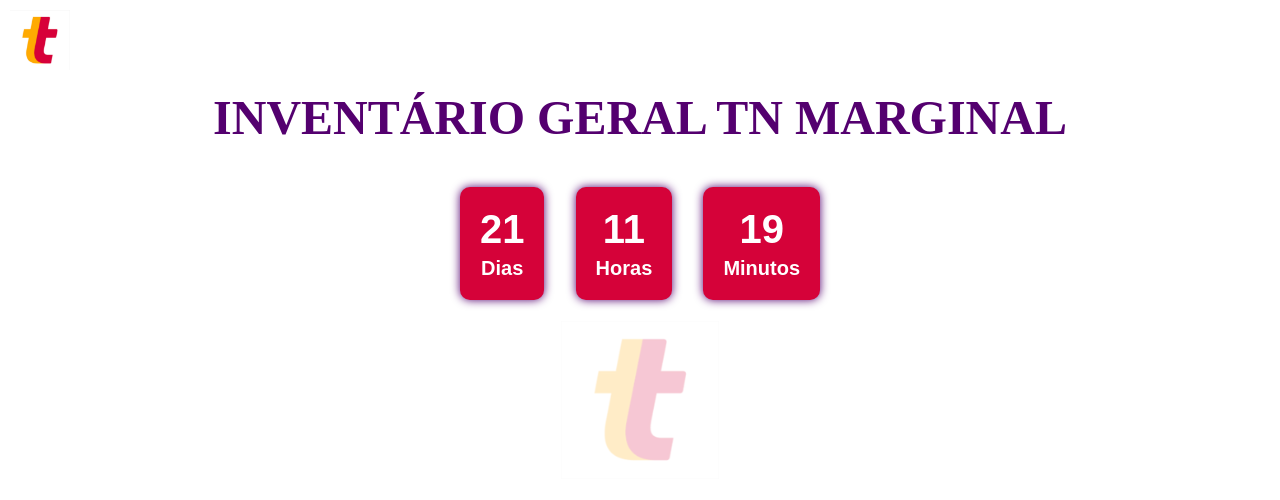
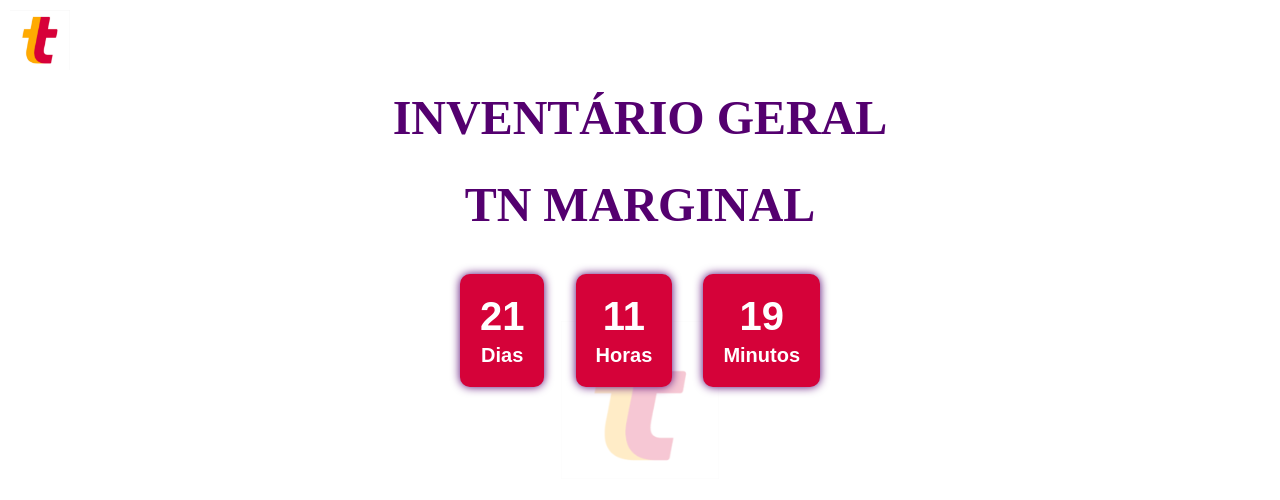
Before and after one commit to prometheu-z/Contagem, a plain HTML site: page index.html in a window 1280 px wide. Drawn offline with Linux system fonts and the light colour scheme.

Commit message:
Update tn \n index.html

```diff
--- a/index.html
+++ b/index.html
@@ -3,7 +3,7 @@
 <head>
   <meta charset="UTF-8">
   <meta name="viewport" content="width=device-width, initial-scale=1.0">
-  <title>INVENTARIO TELHANORTE</title>
+  <title>INVENTARIO TN MARGINAL</title>
   <style>
     body {
       font-family: Arial, sans-serif;
@@ -51,7 +51,8 @@
 </head>
 <img src="icon.png" alt="">
 <body>
-  <h1>INVENTÁRIO GERAL TN MARGINAL</h1>
+  <h1>INVENTÁRIO GERAL</h1>
+  <h1>TN MARGINAL</h1>
   <div id="countdown">
     <div class="timer-box"><span id="days">0</span><span class="label">Dias</span></div>
     <div class="timer-box"><span id="hours">0</span><span class="label">Horas</span></div>
```
